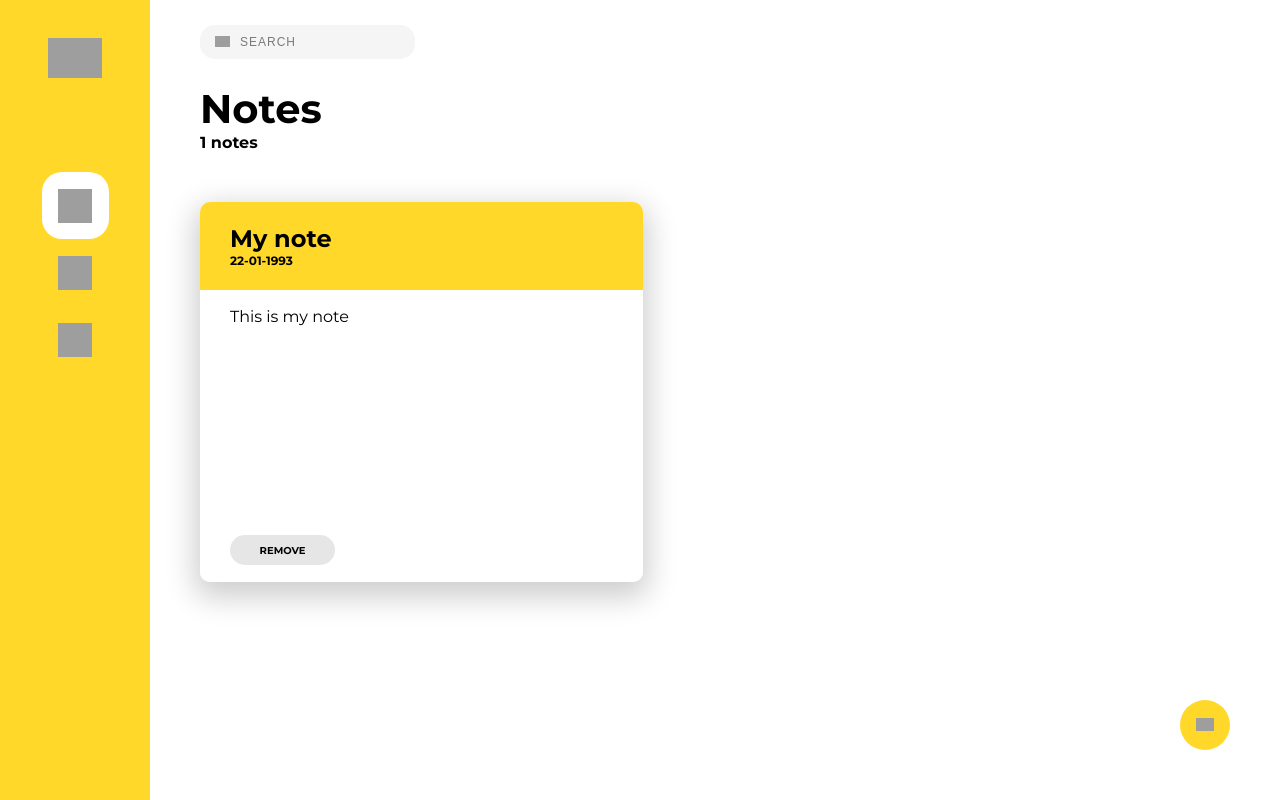
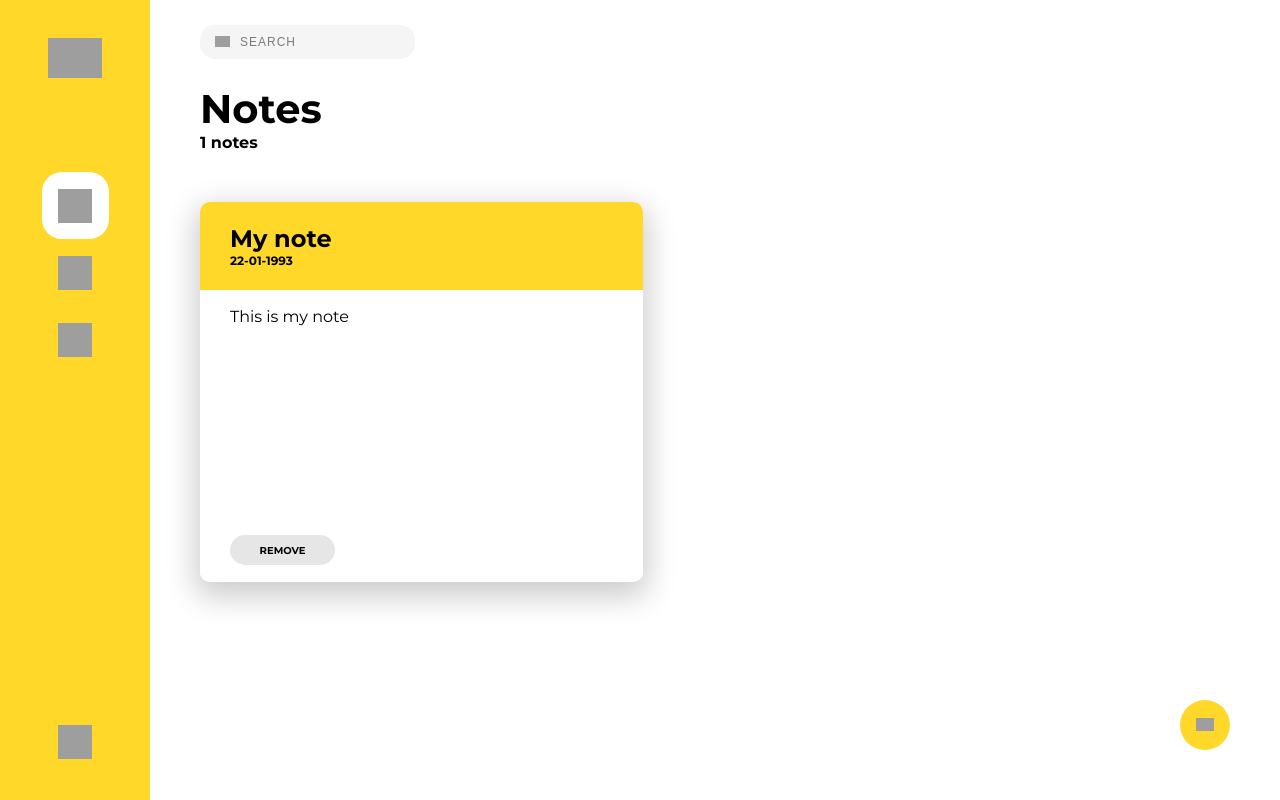
Before and after one commit to PilarczykM/react_eduweb--notes, a React (Create React App) app: page /notes in a window 1280 px wide. Built offline with nearby package versions, Linux system fonts and the light colour scheme; no server answers; grey boxes are pictures that could not be loaded.

Commit message:
Context removed from Sidebar

```diff
--- a/src/components/organisms/Sidebar/Sidebar.js
+++ /dev/null
@@ -1,92 +0,0 @@
-import PropTypes from 'prop-types';
-import React from 'react';
-import { NavLink } from 'react-router-dom';
-import styled from 'styled-components';
-import bulbIcon from '../../../assets/icons/bulb.svg';
-import logoIcon from '../../../assets/icons/logo.svg';
-import logoutIcon from '../../../assets/icons/logout.svg';
-import penIcon from '../../../assets/icons/pen.svg';
-import twitterIcon from '../../../assets/icons/twitter.svg';
-import withContext from '../../../hoc/withContext';
-import { ButtonIcon } from '../../atoms/ButtonIcon/ButtonIcon';
-
-const StyledWrapper = styled.nav`
-  position: fixed;
-  left: 0;
-  top: 0;
-  padding: 25px 0;
-  width: 150px;
-  height: 100vh;
-  background-color: ${({ activeColor, theme }) =>
-    activeColor ? theme[activeColor] : theme.note};
-  display: flex;
-  flex-direction: column;
-  justify-content: space-between;
-  align-items: center;
-  z-index: 1;
-`;
-
-const StyledLogoLink = styled(NavLink)`
-  display: block;
-  width: 67px;
-  height: 67px;
-  background-image: url(${logoIcon});
-  background-repeat: no-repeat;
-  background-position: 50% 50%;
-  background-size: 80%;
-  border: none;
-  margin-bottom: 10vh;
-`;
-
-const StyledLogoutButton = styled(ButtonIcon)`
-  margin-top: auto;
-`;
-
-const StyledLinksList = styled.ul`
-  margin: 0;
-  padding: 0;
-  list-style: none;
-`;
-
-const Sidebar = ({ pageContext }) => (
-  <StyledWrapper activeColor={pageContext}>
-    <StyledLogoLink to="/" />
-    <StyledLinksList>
-      <li>
-        <ButtonIcon
-          as={NavLink}
-          to="/notes"
-          icon={penIcon}
-          activeclass="active"
-        />
-      </li>
-      <li>
-        <ButtonIcon
-          as={NavLink}
-          to="/twitters"
-          icon={twitterIcon}
-          activeclass="active"
-        />
-      </li>
-      <li>
-        <ButtonIcon
-          as={NavLink}
-          to="/articles"
-          icon={bulbIcon}
-          activeclass="active"
-        />
-      </li>
-    </StyledLinksList>
-    <StyledLogoutButton as={NavLink} to="/login" icon={logoutIcon} />
-  </StyledWrapper>
-);
-
-Sidebar.propTypes = {
-  pageContext: PropTypes.oneOf(['notes', 'twitters', 'articles']),
-};
-
-Sidebar.defaultProps = {
-  pageContext: 'notes',
-};
-
-export default withContext(Sidebar);
--- /dev/null
+++ b/src/components/organisms/Sidebar/Sidebar.styled.ts
@@ -0,0 +1,72 @@
+import { NavLink } from 'react-router-dom';
+import styled from 'styled-components';
+import { colors, theme } from '../../../theme/mainTheme';
+
+interface WrapperProps {
+  activeColor: colors;
+}
+
+export const Wrapper = styled.nav<WrapperProps>`
+  position: fixed;
+  left: 0;
+  top: 0;
+  padding: 25px 0;
+  width: 150px;
+  height: 100vh;
+  background-color: ${({ activeColor }: WrapperProps) =>
+    activeColor ? theme[activeColor] : theme.notes};
+  display: flex;
+  flex-direction: column;
+  justify-content: space-between;
+  align-items: center;
+  z-index: 1;
+`;
+
+interface LogoLinkProps {
+  logoIcon: string;
+}
+
+export const LogoLink = styled(NavLink)<LogoLinkProps>`
+  display: block;
+  width: 67px;
+  height: 67px;
+  background-image: url(${({ logoIcon }: LogoLinkProps) => logoIcon});
+  background-repeat: no-repeat;
+  background-position: 50% 50%;
+  background-size: 80%;
+  border: none;
+  margin-bottom: 10vh;
+`;
+
+interface ButtonIconProps {
+  logoIcon: string;
+  activeclass?: string;
+}
+
+export const NavButton = styled(NavLink)<ButtonIconProps>`
+  margin-top: auto;
+
+  display: block;
+  width: 67px;
+  height: 67px;
+  border-radius: 20px;
+  background-image: url(${({ logoIcon }: ButtonIconProps) => logoIcon});
+  background-repeat: no-repeat;
+  background-position: 50% 50%;
+  background-size: 50% 50%;
+  border: none;
+
+  &:hover {
+    cursor: pointer;
+  }
+
+  &.active {
+    background-color: white;
+  }
+`;
+
+export const LinksList = styled.ul`
+  margin: 0;
+  padding: 0;
+  list-style: none;
+`;
--- /dev/null
+++ b/src/components/organisms/Sidebar/Sidebar.tsx
@@ -0,0 +1,38 @@
+import React from 'react';
+import bulbIcon from '../../../assets/icons/bulb.svg';
+import logoIcon from '../../../assets/icons/logo.svg';
+import logoutIcon from '../../../assets/icons/logout.svg';
+import penIcon from '../../../assets/icons/pen.svg';
+import twitterIcon from '../../../assets/icons/twitter.svg';
+import { usePageContext } from '../../../context/pageContext';
+import * as S from './Sidebar.styled';
+
+export const Sidebar: React.FC = () => {
+  const pageContext = usePageContext();
+
+  return (
+    <S.Wrapper activeColor={pageContext}>
+      <S.LogoLink logoIcon={logoIcon} to="/" />
+      <S.LinksList>
+        <li>
+          <S.NavButton to="/notes" logoIcon={penIcon} activeclass="active" />
+        </li>
+        <li>
+          <S.NavButton
+            to="/twitters"
+            logoIcon={twitterIcon}
+            activeclass="active"
+          />
+        </li>
+        <li>
+          <S.NavButton
+            to="/articles"
+            logoIcon={bulbIcon}
+            activeclass="active"
+          />
+        </li>
+      </S.LinksList>
+      <S.NavButton to="/login" logoIcon={logoutIcon} />
+    </S.Wrapper>
+  );
+};
--- a/src/template/UserPageTemplate.js
+++ b/src/template/UserPageTemplate.js
@@ -1,7 +1,6 @@
+import PropTypes from 'prop-types';
 import React from 'react';
-import PropTypes from 'prop-types';
-
-import Sidebar from '../components/organisms/Sidebar/Sidebar';
+import { Sidebar } from '../components/organisms/Sidebar/Sidebar';
 
 const UserPageTemplate = ({ children }) => (
   <>
```
